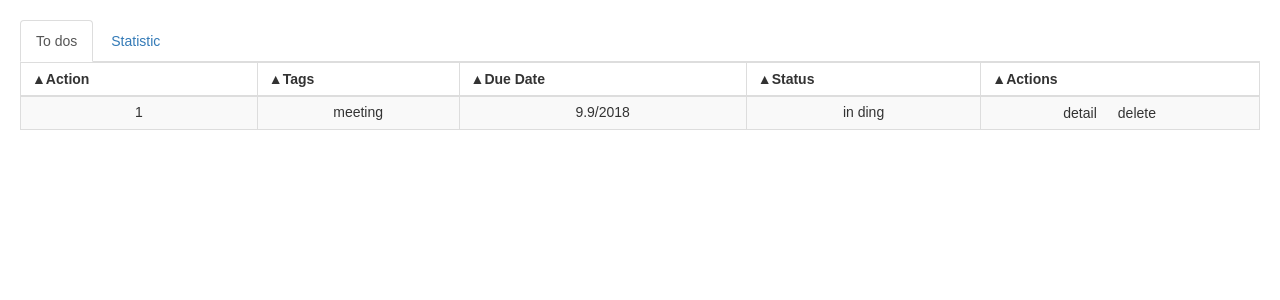
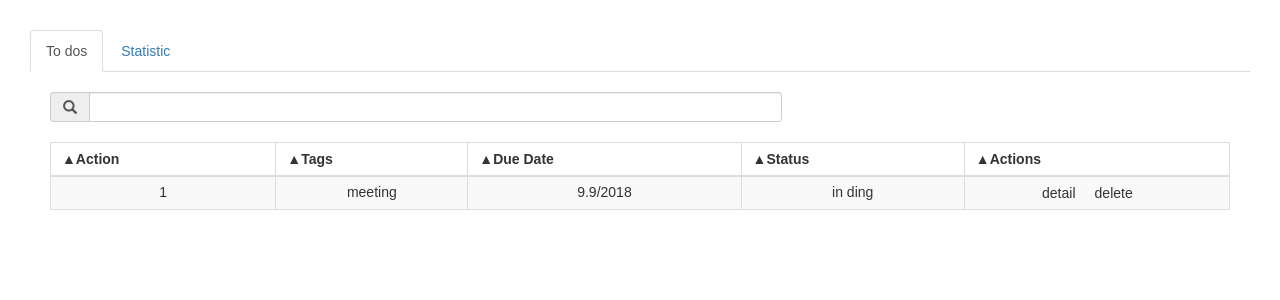
Before and after one commit to Jason-zf/todo-list-web-app, a React (Create React App) app: page / in a window 1280 px wide. Shown: the top 300 px of the page. Built offline with nearby package versions, Linux system fonts and the light colour scheme.

Commit message:
add search input box

```diff
--- /dev/null
+++ b/src/component/search/component/searchComponent.js
@@ -0,0 +1,24 @@
+import React from "react";
+import {FormControl, FormGroup, InputGroup} from "react-bootstrap";
+
+class SearchComponent extends React.Component {
+    constructor(props) {
+        super(props);
+    }
+
+    render() {
+        return (
+            <div>
+                <FormGroup>
+                    <InputGroup>
+                        <InputGroup.Addon><span className='glyphicon glyphicon-search'></span></InputGroup.Addon>
+                        <FormControl type="text" bsSize='small'/>
+                    </InputGroup>
+                </FormGroup>
+            </div>
+        )
+    }
+
+}
+
+export default SearchComponent;
--- /dev/null
+++ b/src/component/search/index.js
@@ -0,0 +1,3 @@
+import SearchComponent from './component/searchComponent';
+
+export default SearchComponent;
--- a/src/component/tab/component/tabComponent.js
+++ b/src/component/tab/component/tabComponent.js
@@ -1,6 +1,7 @@
 import React from "react";
 import TabController from "./tabControl";
 import TableComponent from '../../table'
+import SearchComponent from '../../search'
 
 class TabComponent extends React.Component {
     render() {
@@ -8,12 +9,17 @@ class TabComponent extends React.Component {
             <div>
                 <TabController>
                     <div name="To dos">
+                        <div className='searchContainer'>
+                            <SearchComponent/>
+                        </div>
+                        <div className='tableContainer'>
                             <TableComponent>{[{
                                 action: '1',
                                 tags: 'meeting',
                                 date: '9.9/2018',
                                 status: 'in ding',
                             }]}</TableComponent>
+                        </div>
                     </div>
                     <div name="Statistic">
 
--- a/src/component/tab/css/tabControl.css
+++ b/src/component/tab/css/tabControl.css
@@ -1,5 +1,14 @@
 
 .tabContainer {
-    margin: 20px;
+    margin: 30px;
     height: 800px;
 }
+
+.searchContainer{
+    margin: 20px;
+    width: 60%;
+}
+
+.tableContainer{
+    margin: 20px;
+}
```
Lines whose indentation alone changed are shown as unchanged.
